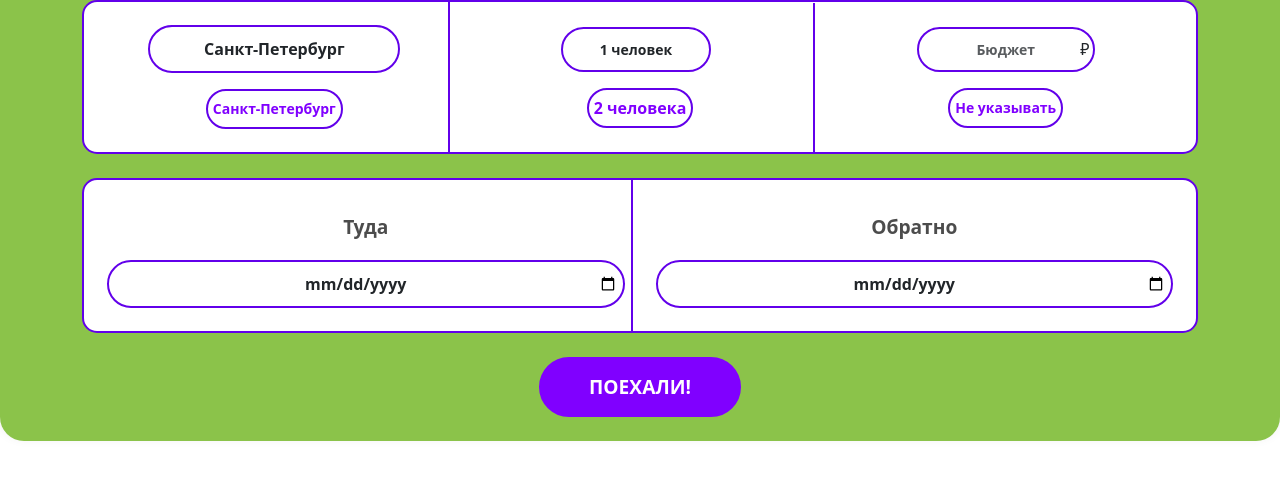
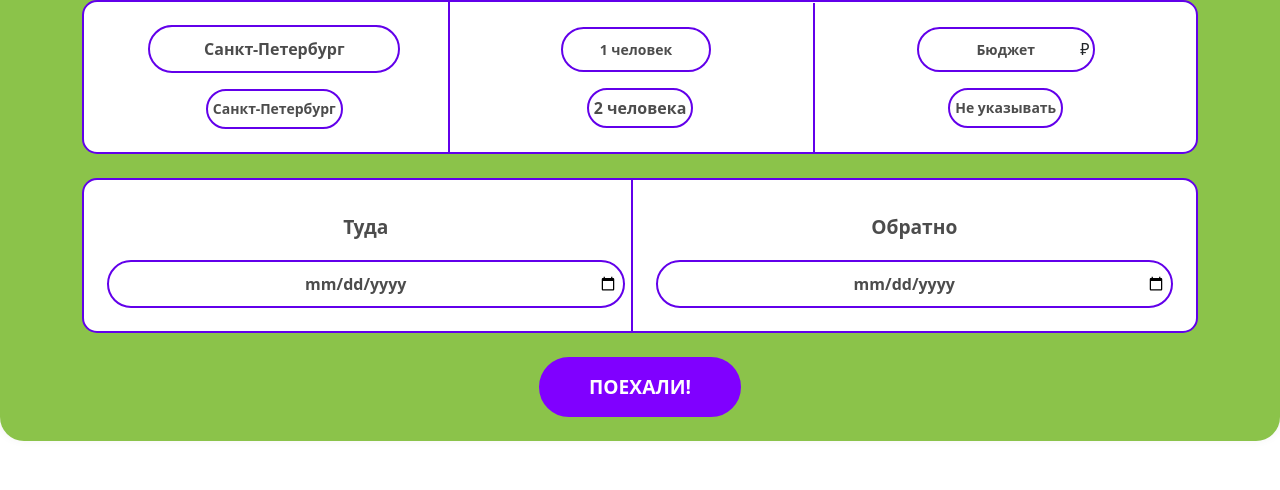
Before and after one commit to farakhov0ruslan/Atlas, a Django app: page / in a window 1280 px wide. Shown: the part 480-970 px from the top of the page. Run offline with Django 5.2, Linux system fonts and the light colour scheme; some libraries are stand-ins or nearby versions.

Commit message:
develop: ничего

```diff
--- a/main/templates/main/index.html
+++ b/main/templates/main/index.html
@@ -101,6 +101,7 @@
 					</div>
 					<button class="btn btn-outline-primary" id="personInputBtn">2 человека</button>
 				</div>
+
 
 				<!-- Бюджет -->
 				<div class="search-item ">
--- a/static/deps/css/main/nav-bar.css
+++ b/static/deps/css/main/nav-bar.css
@@ -45,6 +45,7 @@
     border-radius: 25px;
     padding: 10px 5px;
     font-weight: bold;
+    color: rgba(0, 0, 0, 0.7);
 }
 
 
@@ -63,6 +64,7 @@ input::placeholder {
     padding: 10px 5px;
     font-weight: bold;
     text-align: center;
+    color: rgba(0, 0, 0, 0.7);
 }
 
 input {
@@ -70,10 +72,13 @@ input {
 }
 
 #budgetInput {
-    /*width: ;*/
-    /*width: 120%;*/
+    color: rgba(0, 0, 0, 0.7);
     margin-right: 10px;
     text-align: center;
+}
+
+#budgetInput::placeholder {
+  color: rgba(0, 0, 0, 0.7);
 }
 
 /* Убираем стрелочки для числовых полей ввода */
```
Also changed, not shown: static/deps/css/style.css (+1 -6 lines).
